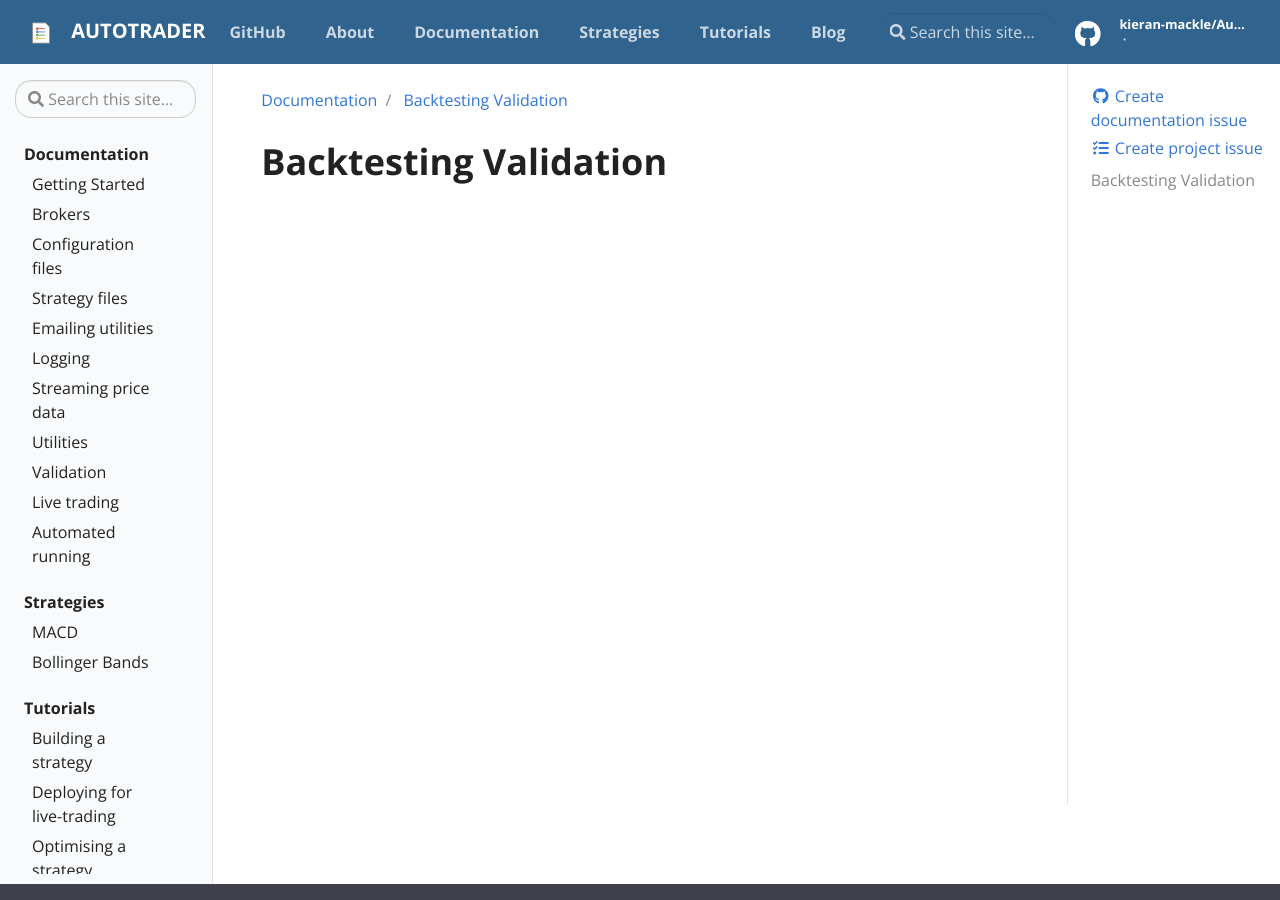
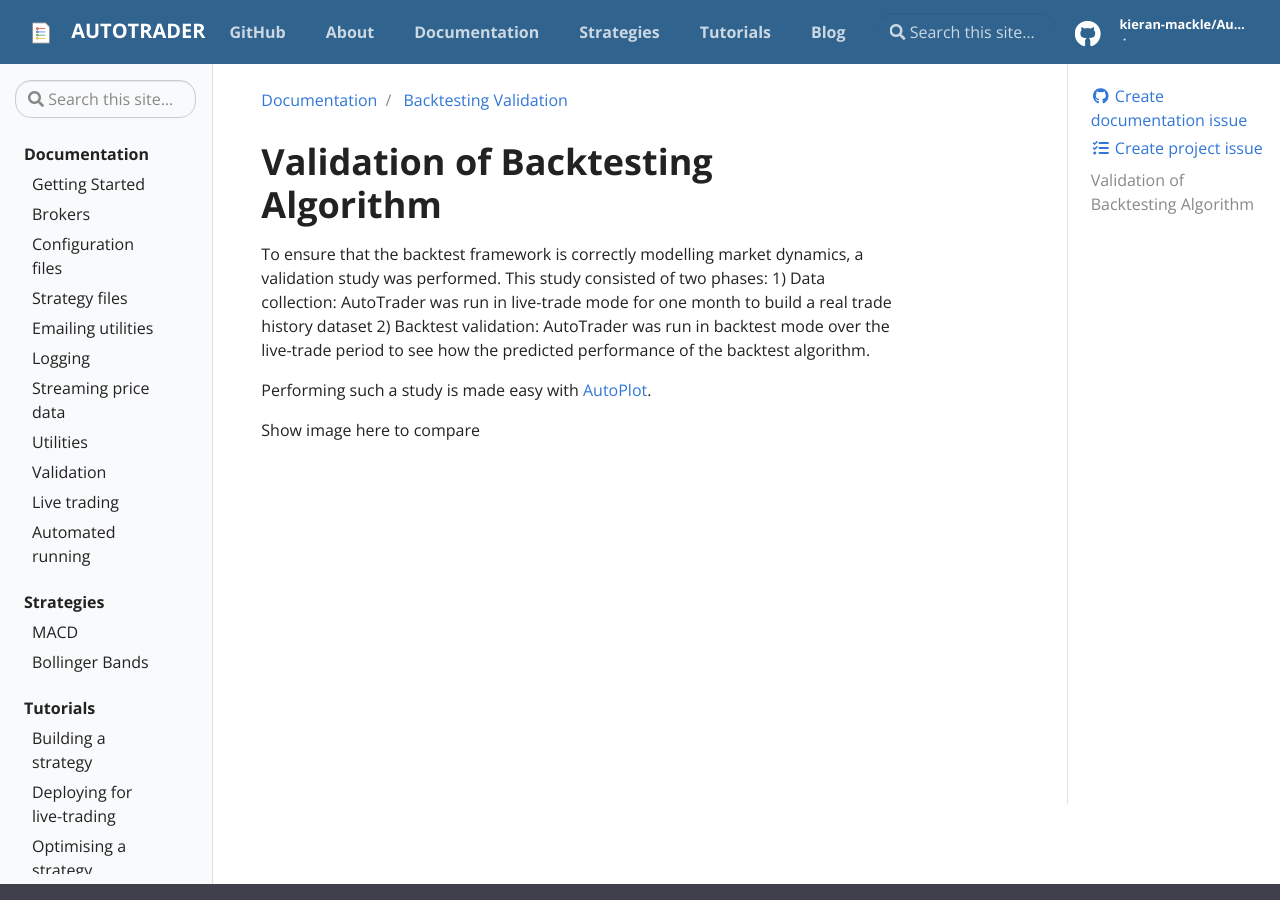
Before and after one commit to kieran-mackle/AutoTrader, a Jekyll site: the page built from docs/_docs/validation.md, in a window 1280 px wide and 900 px high. Built offline with Jekyll 4.4.1, drawn with Linux system fonts in a browser that asks for light colours.

Commit message:
Update validation.md

```diff
--- a/docs/_docs/validation.md
+++ b/docs/_docs/validation.md
@@ -2,4 +2,15 @@
 title: Backtesting Validation
 ---
 
-# Backtesting Validation
+# Validation of Backtesting Algorithm
+
+To ensure that the backtest framework is correctly modelling market dynamics, a validation study was performed. This
+study consisted of two phases:
+  1) Data collection: AutoTrader was run in live-trade mode for one month to build a real trade history dataset
+  2) Backtest validation: AutoTrader was run in backtest mode over the live-trade period to see how the predicted performance
+     of the backtest algorithm.
+
+Performing such a study is made easy with [AutoPlot](docs/autoplot).
+
+
+Show image here to compare
```
